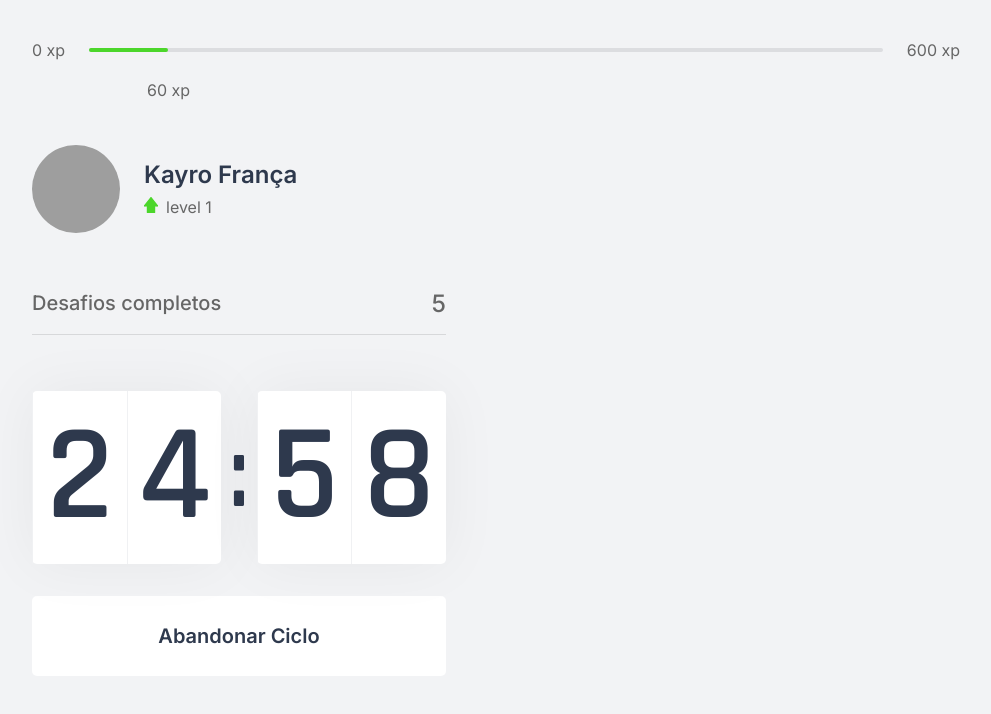
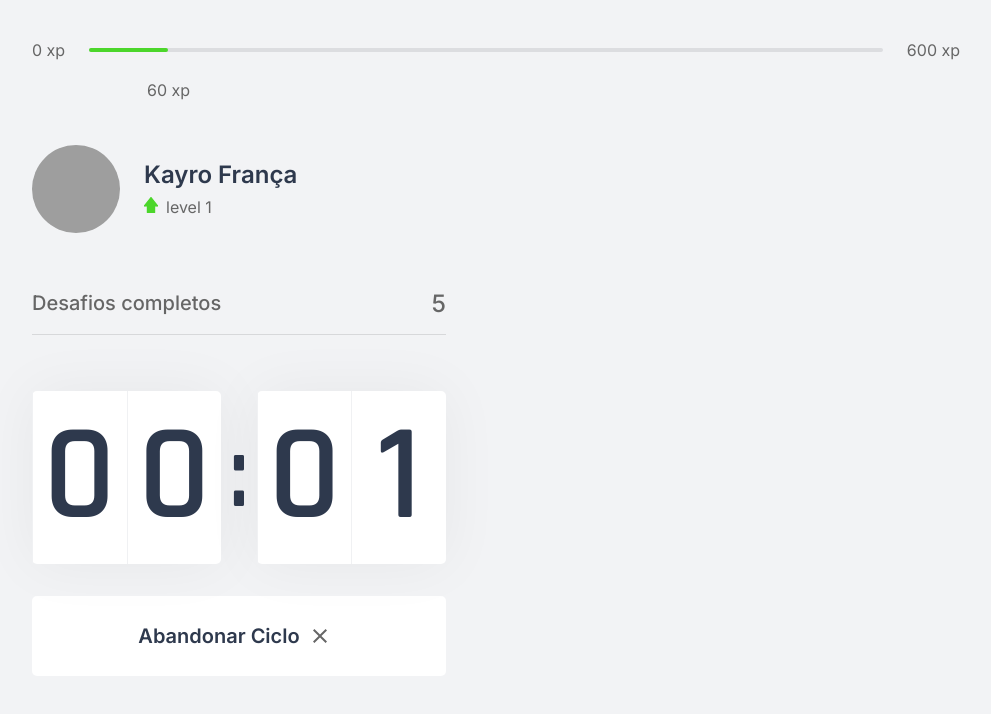
Before and after one commit to Kako-0/move.it_NLW-4, a Next.js app: page / in a window 1280 px wide. Both pictures are taken after a click on the button "Iniciar Ciclo". Shown: the top 714 px of the page, without its empty margins (144-1135 px from the left). Built offline with nearby package versions, Linux system fonts and the light colour scheme; grey boxes are pictures that could not be loaded.

Commit message:
add icons on buttons

```diff
--- a/src/components/Countdown.tsx
+++ b/src/components/Countdown.tsx
@@ -5,7 +5,7 @@ let countdownTimeout: NodeJS.Timeout;
 
 export function Countdown() {
     const [isActive, setIsActive] = useState(false);
-    const [time, setTime] = useState(25 * 60);
+    const [time, setTime] = useState(0.05 * 60);
     const [hasFinished, setHasFinished] = useState(false);
 
     const minutes = Math.floor(time / 60);
@@ -52,12 +52,14 @@ export function Countdown() {
             {hasFinished ? (
                 <button disabled className={styles.buttonCountdown}>
                     Ciclo encerrado
+                    <img src="icons/check_circle.svg" alt="check" style={{ marginLeft : "1rem" }}/>
                 </button>
             ) : (
             <>
                 {isActive ? (
                     <button type="button" className={`${styles.buttonCountdown} ${styles.buttonCountdownActive}`} onClick={resetCountdown}>
                         Abandonar Ciclo
+                        <img src="icons/close.svg" alt="close" />
                     </button>
                 ) : (
                     <button type="button" className={styles.buttonCountdown} onClick={startCountdown}>
--- a/src/styles/components/Countdown.module.css
+++ b/src/styles/components/Countdown.module.css
@@ -69,9 +69,13 @@
     background: var(--red);
     color: var(--white);
 }
+.buttonCountdownActive:hover img{
+    filter: brightness(300%);
+}
 
 .buttonCountdown:disabled {
     background: var(--white);
     color: var(--text);
+    border-bottom: 5px solid var(--green);
     cursor: not-allowed;
 }
```
